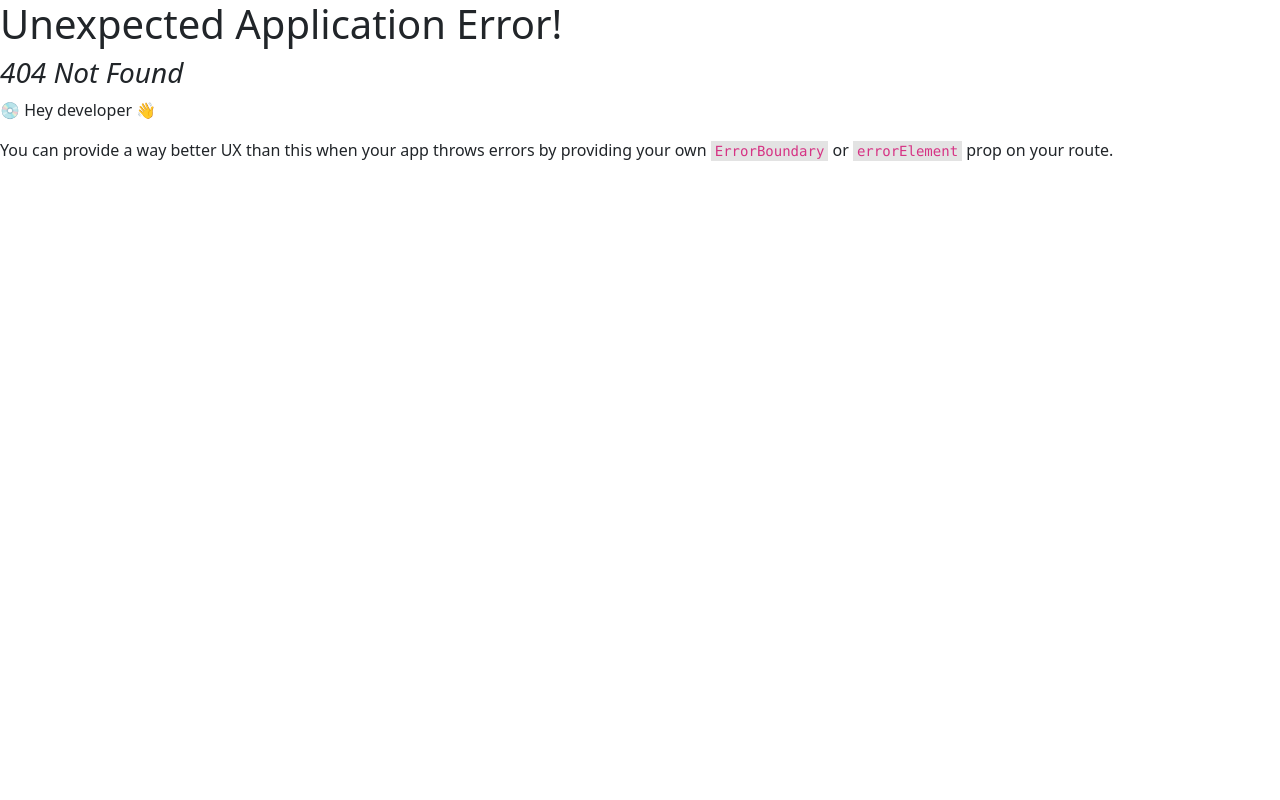
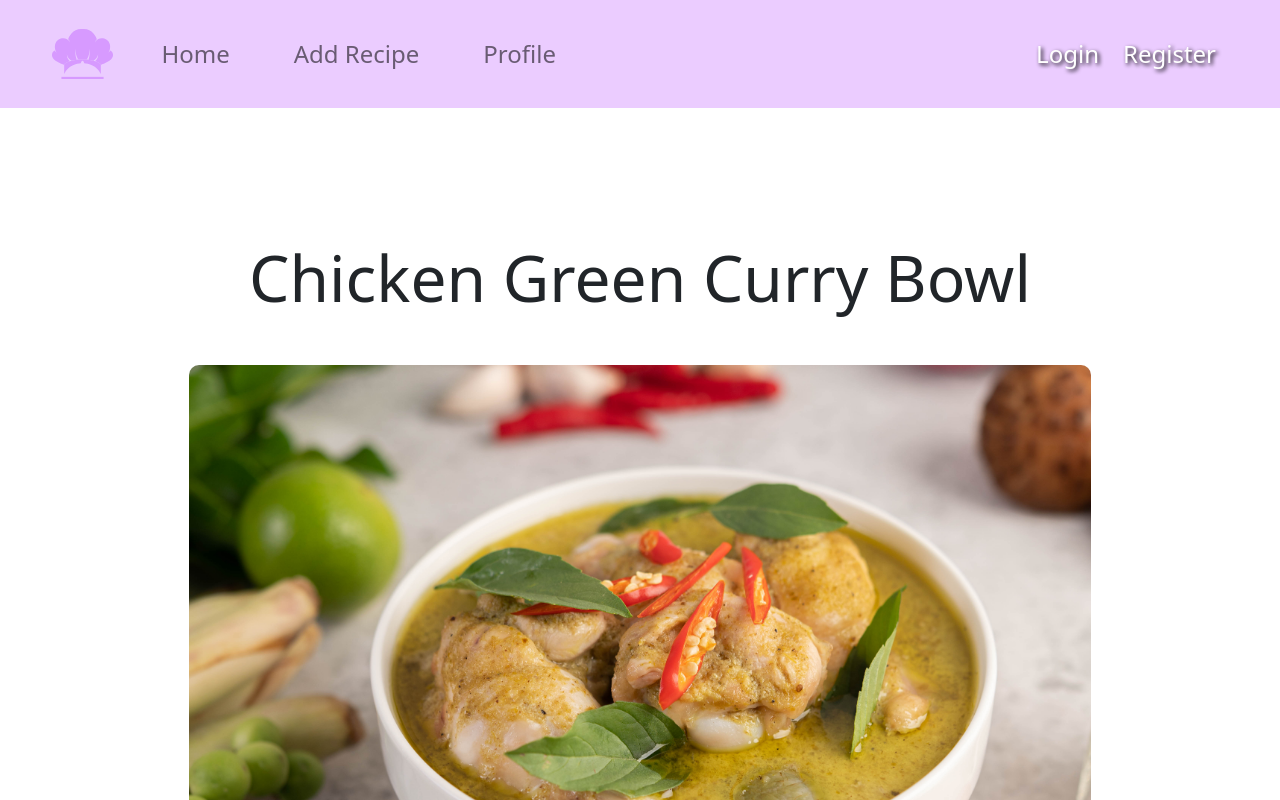
Before and after one commit to isnancahyadi/pijar-cooking-web-v2, a React (Create React App) app: page /detail in a window 1280 px wide. Before the commit this address had no page. Shown: the top 800 px of the page. Built offline with nearby package versions, Linux system fonts and the light colour scheme.

Commit message:
[ADD] detail recipe page and fix code

```diff
--- a/src/App.js
+++ b/src/App.js
@@ -2,6 +2,7 @@ import "bootstrap/dist/css/bootstrap.min.css";
 import "bootstrap/dist/js/bootstrap.min.js";
 
 import Home from "./pages/Home";
+import Detail from "./pages/Detail";
 
 import { createBrowserRouter, RouterProvider } from "react-router-dom";
 
@@ -16,6 +17,10 @@ const router = createBrowserRouter([
     path: "/",
     element: <Home />,
   },
+  {
+    path: "/detail",
+    element: <Detail />,
+  },
 ]);
 
 function App() {
--- /dev/null
+++ b/src/pages/Detail.jsx
@@ -0,0 +1,192 @@
+import React from "react";
+
+import "../style/Detail.css";
+
+const Detail = () => {
+  return (
+    <div className="Detail">
+      {/* <!-- Start of header --> */}
+      <header id="header">
+        <nav className="navbar navbar-expand-lg">
+          <div className="container-fluid mx-4">
+            <a className="navbar-brand" href="">
+              <img
+                id="logo-app"
+                src="/assets/img/logo-2.svg"
+                alt=""
+                style={{ width: "auto", height: "50px" }}
+              />
+            </a>
+            <button
+              className="navbar-toggler"
+              type="button"
+              data-bs-toggle="collapse"
+              data-bs-target="#navbarText"
+              aria-controls="navbarText"
+              aria-expanded="false"
+              aria-label="Toggle navigation"
+            >
+              <span className="navbar-toggler-icon"></span>
+            </button>
+            <div
+              id="navbarText"
+              className="collapse navbar-collapse"
+              style={{ justifyContent: "space-between" }}
+            >
+              <ul className="navbar-nav">
+                <li className="nav-item mx-4">
+                  <a className="nav-link fs-4" href="#">
+                    Home
+                  </a>
+                </li>
+                <li className="nav-item mx-4">
+                  <a className="nav-link fs-4" href="#">
+                    Add Recipe
+                  </a>
+                </li>
+                <li className="nav-item mx-4">
+                  <a className="nav-link fs-4" href="#">
+                    Profile
+                  </a>
+                </li>
+              </ul>
+              <ul className="navbar-nav">
+                <li className="nav-item mx-1">
+                  <a
+                    className="nav-link text-white fs-4"
+                    href="#"
+                    style={{ textShadow: "2px 2px 4px #000000" }}
+                  >
+                    Login
+                  </a>
+                </li>
+                <li className="nav-item mx-1">
+                  <a
+                    className="nav-link text-white fs-4"
+                    href="#"
+                    style={{ textShadow: "2px 2px 4px #000000" }}
+                  >
+                    Register
+                  </a>
+                </li>
+              </ul>
+            </div>
+          </div>
+        </nav>
+      </header>
+      {/* <!-- End of header --> */}
+
+      {/* <!-- Start of section --> */}
+      <section id="content">
+        <div className="container-fluid">
+          <h1 className="text-center text-primary-emphasis">
+            Chicken Green Curry Bowl
+          </h1>
+          <div className="d-flex justify-content-center">
+            <img
+              src="/assets/img/recipe/chicken-green-curry-bowl.jpg"
+              className="main-image"
+            />
+          </div>
+          <div className="container">
+            <div className="row mt-5 justify-content-md-center">
+              <div className="col-6">
+                <h2 className="mb-3">Ingredients</h2>
+                <ul className="fs-5">
+                  <li>400 grams chicken fillet</li>
+                  <li>1 cup brown basmati rice</li>
+                  <li>1/2 red bell pepper</li>
+                  <li>1/2 onion</li>
+                  <li>1 cup mushroom</li>
+                  <li>1 carrot</li>
+                  <li>1 head broccoli</li>
+                  <li>2 table spoon fresh basil</li>
+                  <li>1/2 cup canned whole baby corn</li>
+                  <li>1 cup unsweetened plant-based milk</li>
+                  <li>1,5 table spoon maple syrup</li>
+                  <li>2 tea spoon curry paste</li>
+                  <li>1/2 tea spoon coconut extract (optional)</li>
+                </ul>
+              </div>
+              <div className="col-6">
+                <h2 className="mb-3">Directions</h2>
+                <ul className="fs-5">
+                  <li>
+                    Cook the rice. Add the dry rice to a pot. You will need
+                    twice as much water as rice. Add water to the pot, cover,
+                    and bring to a boil over medium-high heat. Reduce heat to
+                    low and simmer for 35-45 minutes or until the water is
+                    absorbed and the rice is soft. Check on the rice
+                    periodically to prevent any sticking or burning on the
+                    bottom. Remove from the heat, fluff with a fork, set aside.
+                    Looking for a faster option? Cook in a rice cooker or just
+                    use pre-cooked/frozen rice
+                  </li>
+                  <li>
+                    Produce prep: Wash the produce and pat dry. Slice onion,
+                    mushrooms, and carrots. Chop broccoli into florets. De-seed
+                    and dice red pepper. Finely chop basil. Drain and rinse baby
+                    corn
+                  </li>
+                  <li>
+                    In a large saute pan over high heat, cook the onion and
+                    chicken. Slowly reduce the heat as the onion browns,
+                    stirring continuously
+                  </li>
+                  <li>
+                    Add the mushrooms, broccoli, red pepper, carrots, and baby
+                    corn. Cover and cook until their colors turn bright and they
+                    still have snap/crunch
+                  </li>
+                  <li>
+                    In a saucepan over medium-high heat, combine the non-dairy
+                    milk, coconut extract (if using), maple syrup, and curry
+                    paste. Stir until warm and well combined
+                  </li>
+                  <li>
+                    Pour over the cooked vegetables and serve with the brown
+                    basmati rice and garnish with basil
+                  </li>
+                </ul>
+              </div>
+            </div>
+          </div>
+          <div className="container">
+            <h2 className="mt-5 mb-3">Video Directions</h2>
+            <iframe
+              className="video-directions"
+              width="100%"
+              height="100%"
+              src="https://www.youtube.com/embed/LIbKVpBQKJI"
+              title="How to Make - Chicken Green Curry Bowl"
+              frameBorder="0"
+              allow="accelerometer; clipboard-write; encrypted-media; gyroscope; picture-in-picture; web-share"
+              allowFullScreen
+            ></iframe>
+          </div>
+        </div>
+      </section>
+      {/* <!-- End of section --> */}
+
+      {/* <!-- start of footer --> */}
+      <footer className="main-footer" style={{ position: "relative" }}>
+        <div>
+          <h2 className="text-primary-emphasis text-center">
+            Eat, Cook, Repeat
+          </h2>
+          <p className="text-muted text-center">
+            Share your best recipe by uploading here !
+          </p>
+        </div>
+        <p className="footer-copyright text-center">
+          Copyright &copy; 2023 <br />
+          Dev By{" "}
+          <a href="https://github.com/isnancahyadi">Isnan Arif Cahyadi</a>
+        </p>
+      </footer>
+      {/* <!-- end of footer --> */}
+    </div>
+  );
+};
+
+export default Detail;
--- a/src/pages/Home.jsx
+++ b/src/pages/Home.jsx
@@ -1,16 +1,15 @@
+import React from "react";
+
 import "../style/Home.css";
 
 import { FontAwesomeIcon } from "@fortawesome/react-fontawesome";
 
-function Home() {
+const Home = () => {
   return (
     <div className="Home">
       {/* <!-- Start of header --> */}
       <header id="header">
-        <nav
-          className="navbar navbar-expand-lg"
-          // style={{ backgroundColor: "rgba(255, 255, 255, 0)" }}
-        >
+        <nav className="navbar navbar-expand-lg">
           <div className="container-fluid mx-4">
             <a className="navbar-brand" href="">
               <img
@@ -371,6 +370,6 @@ function Home() {
       {/* <!-- end of footer --> */}
     </div>
   );
-}
+};
 
 export default Home;
--- /dev/null
+++ b/src/style/Detail.css
@@ -0,0 +1,83 @@
+* {
+  margin: 0;
+  padding: 0;
+  box-sizing: border-box;
+  transition: all 0.2s linear;
+}
+
+.Detail {
+  scroll-behavior: smooth;
+  overflow-x: hidden;
+}
+
+h2 {
+  font-size: 2rem !important;
+}
+
+#header {
+  width: 100%;
+  position: fixed;
+  top: 0;
+  left: 0;
+  padding: 1rem 1rem;
+  z-index: 1000;
+}
+
+#content {
+  position: relative;
+  padding-left: 4rem;
+  padding-right: 4rem;
+  margin-top: 15rem;
+  margin-bottom: 15rem;
+}
+
+.main-image {
+  height: 750px;
+  width: 80%;
+  margin-top: 40px;
+  object-fit: cover;
+  object-position: center;
+  background-color: gray;
+  border-radius: 10px;
+}
+
+.video-directions {
+  border-radius: 20px;
+  width: 1280px;
+  height: 720px;
+  object-fit: cover;
+  background-position: center;
+  display: flex;
+}
+
+footer {
+  margin-top: 300px;
+  height: 300px;
+  background-color: rgb(215, 154, 255);
+  display: flex;
+  justify-content: center;
+  align-items: center;
+}
+
+.footer-copyright {
+  position: absolute;
+  bottom: 0;
+  z-index: 1;
+}
+
+@media only screen and (max-width: 575px) {
+  * {
+    font-size: 50%;
+  }
+
+  .main-image {
+    height: 350px;
+    width: 100%;
+  }
+
+  .video-directions {
+    border-radius: 10px;
+    width: 100%;
+    height: auto;
+  }
+}
--- a/src/style/Home.css
+++ b/src/style/Home.css
@@ -155,7 +155,7 @@ footer {
 }
 
 @media only screen and (max-width: 575px) {
-  html {
+  * {
     font-size: 50%;
   }
 
@@ -210,7 +210,7 @@ footer {
     justify-content: center;
   }
 
-  button.btn.btn-primary {
+  #btn {
     height: 25px;
   }
 }
```
